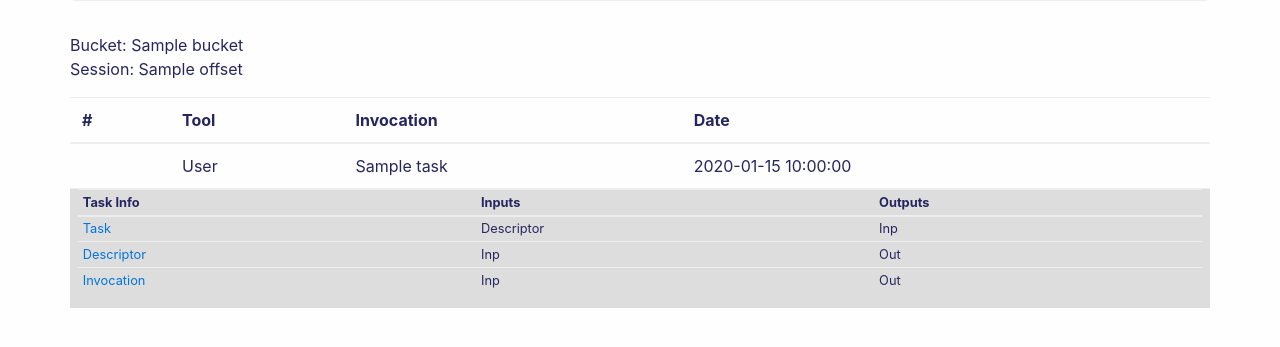
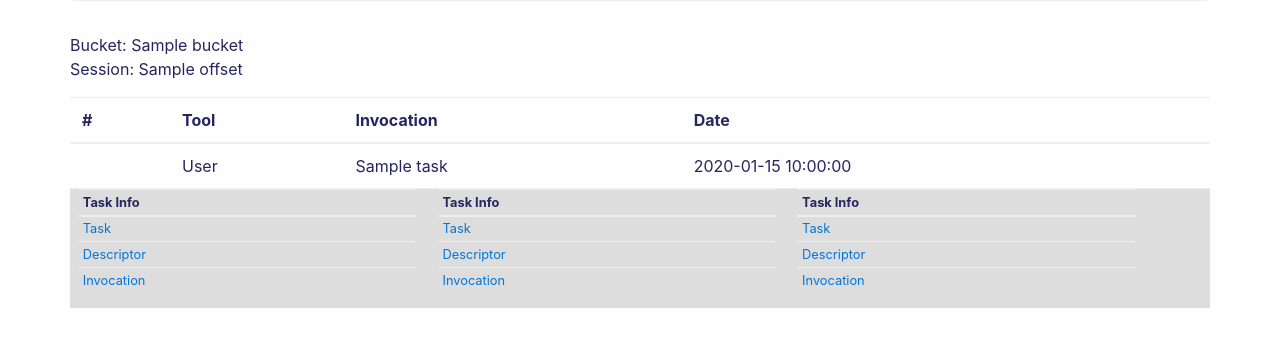
Before and after one commit to clowdr/clowdr, a Flask app: template clowdr/share/templates/index.html in a window 1280 px wide, after a click that opens the changed part. Shown: the part 203-550 px from the top of the page. Run offline with Flask 2, Linux system fonts and the light colour scheme; the template is opened without the code that fills it: most values are stand-ins (such as "Sample title", 1, 10 or a date in 2020); parts of the project's set-up code (start-up, migrations or seed data) failed here and were passed over; some libraries are stand-ins or nearby versions.

Commit message:
updated template for multiple tables in a row

```diff
--- a/clowdr/share/templates/index.html
+++ b/clowdr/share/templates/index.html
@@ -63,34 +63,70 @@ table.table-sm > tbody > tr > td{
               <td>{{ task.date }}</td>
           </tr>
           <tr style="background-color:#ddd">
-              <td colspan="6" class="hiddenRow"><div class="accordian-body collapse" id="demo{{loop.index}}">
-                  <table class="table table-condensed table-sm small" style="background-color:#ddd">
+              <td colspan="4" class="hiddenRow"><div class="accordian-body collapse" id="demo{{loop.index}}">
+                  <table class="table table-condensed table-sm small" style="width:30%; float:left; margin-right:2%; background-color:#ddd">
                       <thead>
                           <th>Task Info</th>
-                          <th>Inputs</th>
-                          <th>Outputs</th>
                       </thead>
                       <tbody>
                           <tr>
                               <td>
                                 <a href="{{ task.url }}">Task</a><br>
                               </td>
-                              <td>Descriptor</td>
-                              <td>Inp</td>
                           </tr>
                           <tr>
                               <td>
                                 <a href="{{ task.toolurl }}">Descriptor</a><br>
                               </td>
-                              <td>Inp</td>
-                              <td>Out</td>
                           </tr>
                           <tr>
                               <td>
                                 <a href="{{ task.invocurl }}">Invocation</a><br>
                               </td>
-                              <td>Inp</td>
-                              <td>Out</td>
+                          </tr>
+                      </tbody>
+                  </table>
+                  <table class="table table-condensed table-sm small" style="width:30%; float:left; margin-right:2%; background-color:#ddd">
+                      <thead>
+                          <th>Task Info</th>
+                      </thead>
+                      <tbody>
+                          <tr>
+                              <td>
+                                <a href="{{ task.url }}">Task</a><br>
+                              </td>
+                          </tr>
+                          <tr>
+                              <td>
+                                <a href="{{ task.toolurl }}">Descriptor</a><br>
+                              </td>
+                          </tr>
+                          <tr>
+                              <td>
+                                <a href="{{ task.invocurl }}">Invocation</a><br>
+                              </td>
+                          </tr>
+                      </tbody>
+                  </table>
+                  <table class="table table-condensed table-sm small" style="width:30%; float:left; margin-right:2%; background-color:#ddd">
+                      <thead>
+                          <th>Task Info</th>
+                      </thead>
+                      <tbody>
+                          <tr>
+                              <td>
+                                <a href="{{ task.url }}">Task</a><br>
+                              </td>
+                          </tr>
+                          <tr>
+                              <td>
+                                <a href="{{ task.toolurl }}">Descriptor</a><br>
+                              </td>
+                          </tr>
+                          <tr>
+                              <td>
+                                <a href="{{ task.invocurl }}">Invocation</a><br>
+                              </td>
                           </tr>
                       </tbody>
                   </table>
```
